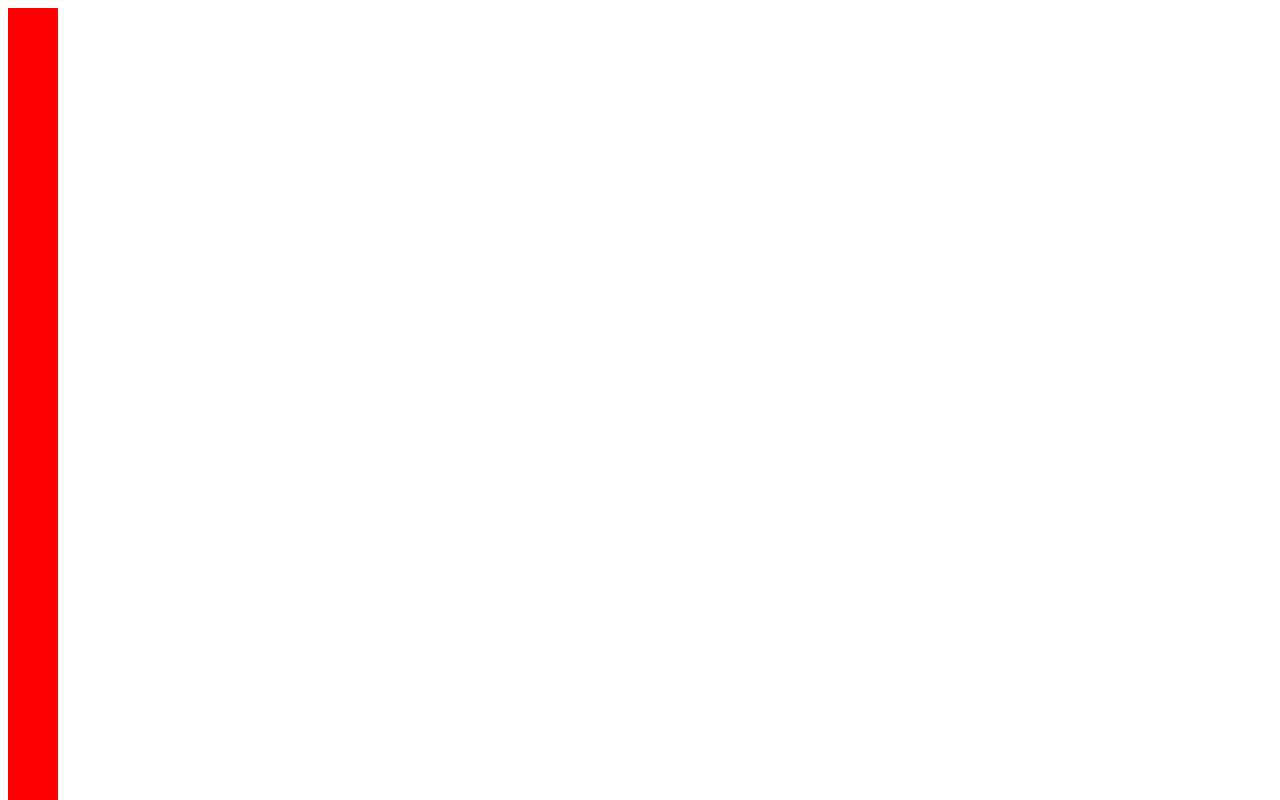
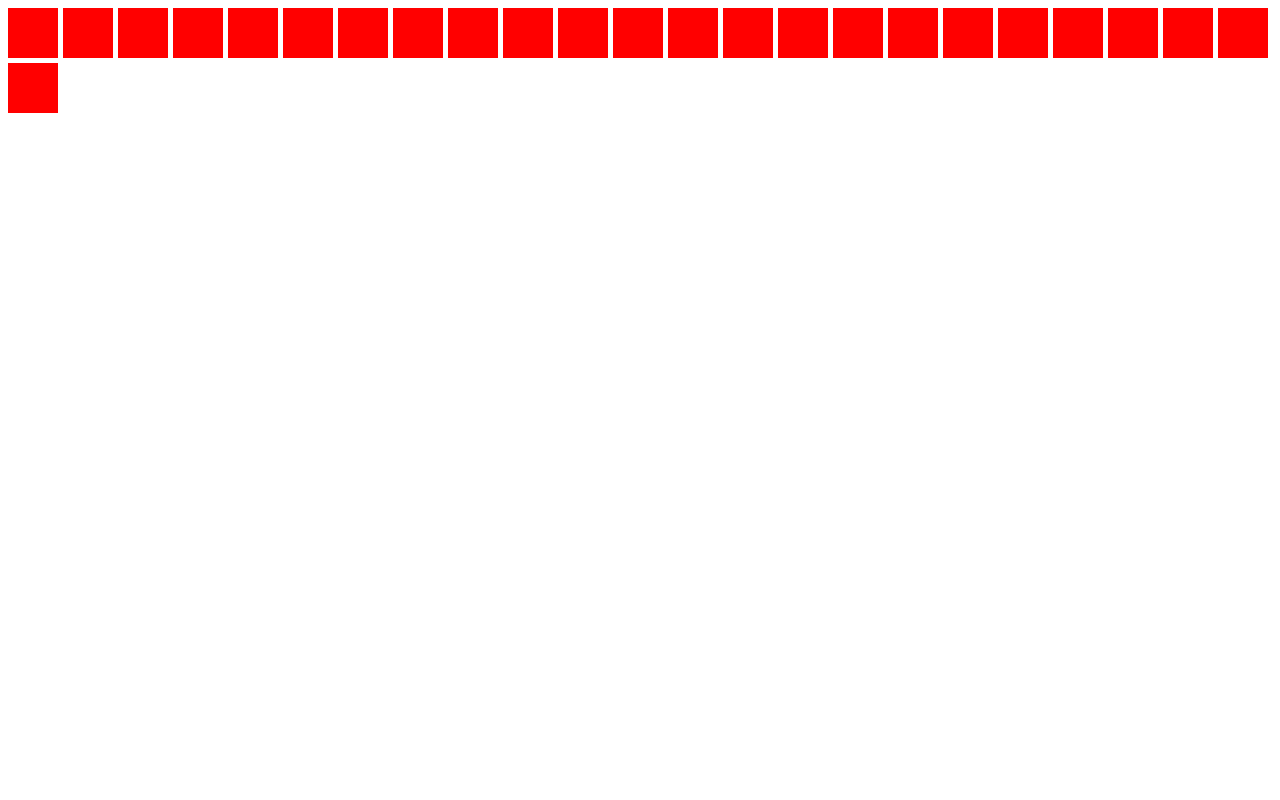
Before and after one commit to mrkshx/pixeldidoo, an Angular app: page / in a window 1280 px wide. Shown: the top 800 px of the page. Built offline with nearby package versions, Linux system fonts and the light colour scheme.

Commit message:
setting pixel container as flexbox with flex-start and some gap between

```diff
--- a/src/app/component/pixel-container/pixel-container.component.scss
+++ b/src/app/component/pixel-container/pixel-container.component.scss
@@ -0,0 +1,6 @@
+div {
+  display: flex;
+  flex-wrap: wrap;
+  justify-content: flex-start;
+  gap: 5px;
+}
```
